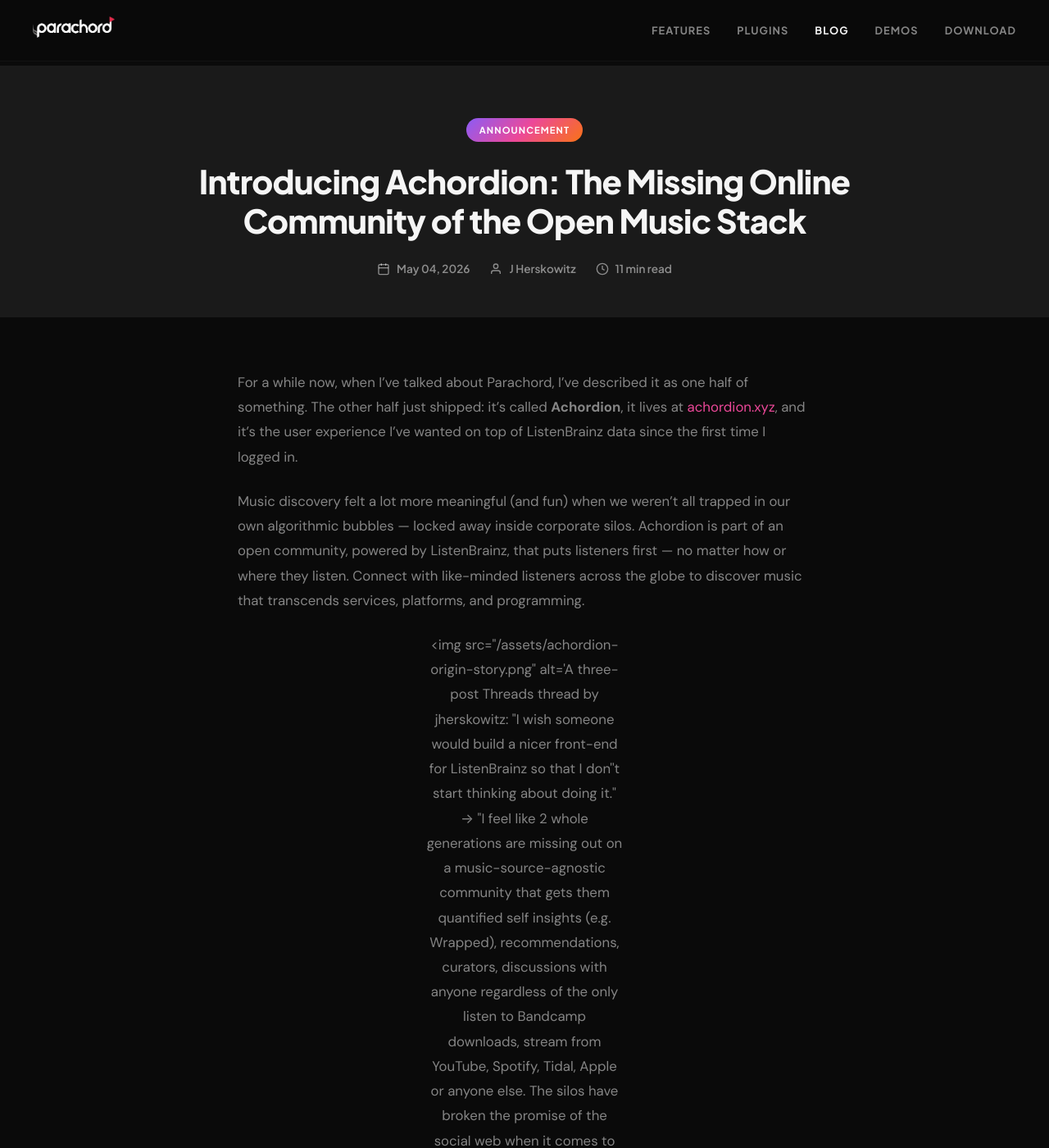
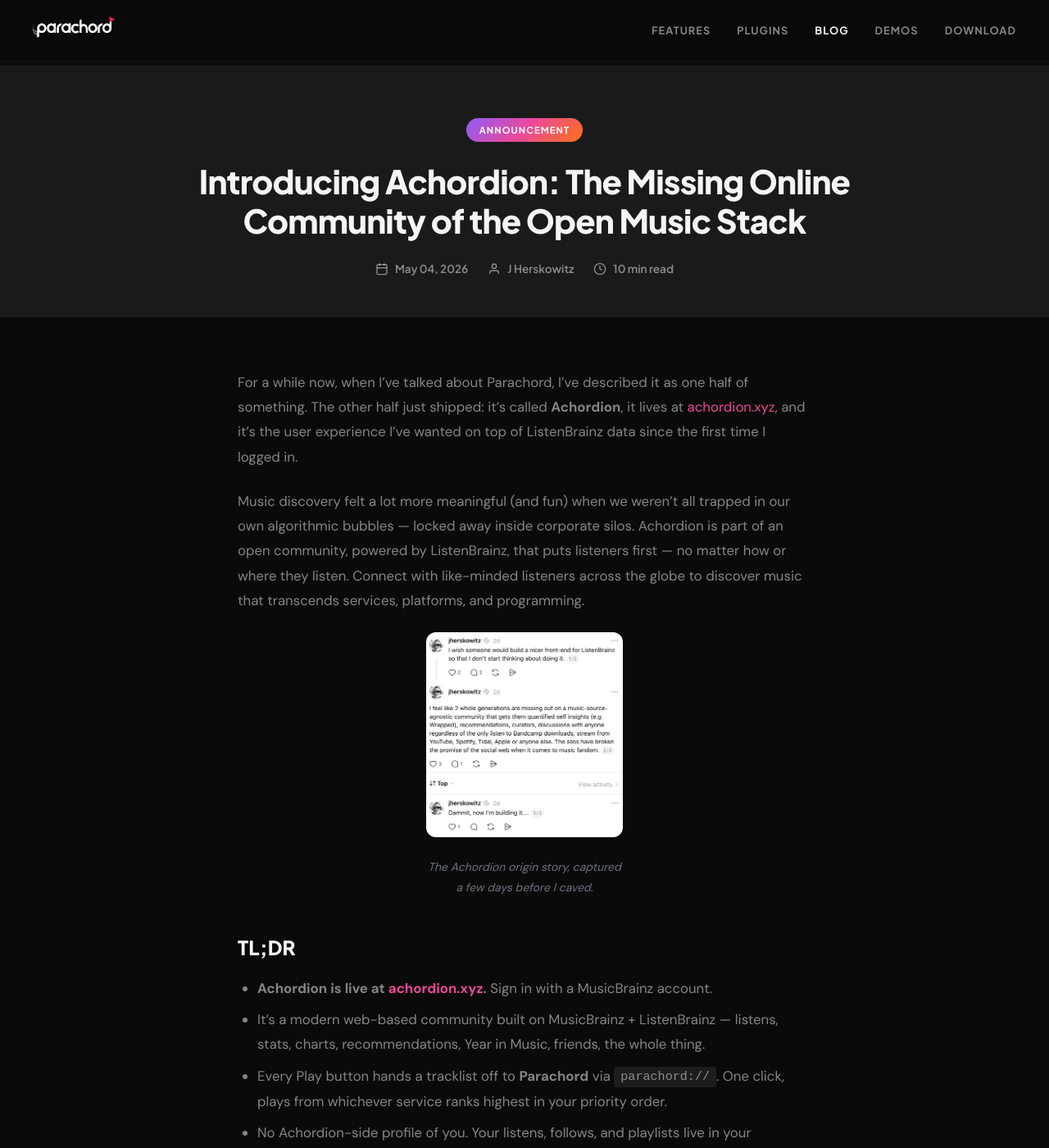
Before and after one commit to Parachord/parachord-website, a Jekyll site: the page built from _posts/2026-05-04-introducing-achordion.md, in a window 1280 px wide and 1400 px high. Shown: the whole window at 82% size. Built offline with Jekyll 4.4.1, drawn with Linux system fonts in a browser that asks for light colours; some of the changed text lies outside the part shown.

Commit message:
Use markdown image syntax instead of raw <img> for the Threads screenshot
Even with a <p> wrapper, kramdown was escaping the inner <img>'s
angle brackets — the <br> and <em> sibling tags rendered fine, so
the issue was specific to the <img> tag (likely the smart arrows /
embedded double quotes / doubled apostrophes in the long alt text
tripping kramdown's HTML parser).

Switched to markdown image syntax with kramdown IAL for styling:
- ![alt](url){:style=...} for the image
- A separate italicized paragraph with its own IAL for the caption

This is the canonical kramdown pattern — no nested HTML parser
ambiguity — and the alt text shortens to one line, restoring full
keyboard / screen-reader access without any kramdown gotchas.

Co-Authored-By: Claude Opus 4.7 (1M context) <noreply@anthropic.com>

```diff
--- a/_posts/2026-05-04-introducing-achordion.md
+++ b/_posts/2026-05-04-introducing-achordion.md
@@ -10,7 +10,10 @@ For a while now, when I've talked about Parachord, I've described it as one half
 
 Music discovery felt a lot more meaningful (and fun) when we weren't all trapped in our own algorithmic bubbles — locked away inside corporate silos. Achordion is part of an open community, powered by ListenBrainz, that puts listeners first — no matter how or where they listen. Connect with like-minded listeners across the globe to discover music that transcends services, platforms, and programming.
 
-<p style="max-width: 240px; margin: 1rem auto; text-align: center;"><img src="/assets/achordion-origin-story.png" alt='A three-post Threads thread by jherskowitz: "I wish someone would build a nicer front-end for ListenBrainz so that I don''t start thinking about doing it." → "I feel like 2 whole generations are missing out on a music-source-agnostic community that gets them quantified self insights (e.g. Wrapped), recommendations, curators, discussions with anyone regardless of the only listen to Bandcamp downloads, stream from YouTube, Spotify, Tidal, Apple or anyone else. The silos have broken the promise of the social web when it comes to music fandom." → "Dammit, now I''m building it...."' style="width: 100%; display: block;"><br><em style="font-size: 0.875rem; color: #6b7280;">The Achordion origin story, captured a few days before I caved.</em></p>
+![The Achordion origin story Threads thread](/assets/achordion-origin-story.png){:style="max-width: 240px; width: 100%; margin: 1rem auto; display: block;"}
+
+*The Achordion origin story, captured a few days before I caved.*
+{:style="display: block; max-width: 240px; margin: 0 auto 1rem; text-align: center; font-size: 0.875rem; color: #6b7280;"}
 
 
 ## TL;DR
```
